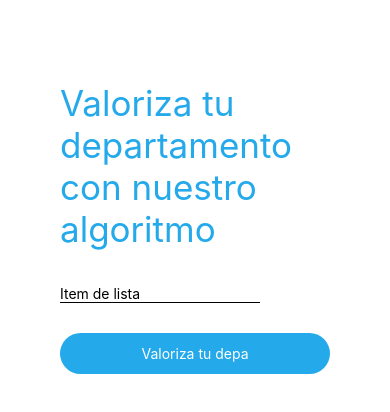
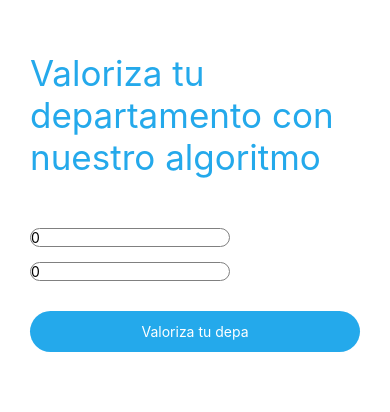
Before and after one commit to javierarancibia/react-native-coderhouse, a React Native app: screen / in a window 390 px wide. Shown: the part 108-520 px from the top of the page. Built offline with nearby package versions, Linux system fonts and the light colour scheme.

Commit message:
Desafio 2

```diff
--- a/App.js
+++ b/App.js
@@ -5,7 +5,6 @@ import Index from './components/Index.js'
 
 export default function App() {
 
-  const [ textValue, setTextValue] = useState('')
   const [load, setLoad] = useState(true)
 
   useEffect(() => {
--- /dev/null
+++ b/components/AptForm.js
@@ -0,0 +1,87 @@
+import React from "react";
+import {
+  Modal,
+  StyleSheet,
+  Text,
+  View,
+  Button,
+  FlatList,
+  TextInput,
+  Pressable,
+} from "react-native";
+
+const AptForm = (props) => {
+  return (
+    <View>
+      <View style={styles.inputContainer}>
+        <TextInput
+          placeholder="Superficie"
+          style={styles.input}
+          onChangeText={props.handleChangeArea}
+          value={props.areaValue}
+        />
+      </View>
+      <View style={styles.inputContainer}>
+        <TextInput
+          placeholder="Numero de Dormitorios"
+          style={styles.input}
+          onChangeText={props.handleChangeBedroom}
+          value={props.bedroomTotal}
+        />
+      </View>
+
+      <View style={styles.button}>
+        <Pressable onPress={props.handleAddItem}>
+          <Text style={{ color: "white" }}> Valoriza tu depa </Text>
+        </Pressable>
+      </View>
+    </View>
+  );
+};
+
+const styles = StyleSheet.create({
+    screen: {
+      padding: 30,
+    },
+    inputContainer: {
+      flexDirection: "row",
+      alignItems: "center",
+      justifyContent: "space-between",
+    },
+    input: {
+      borderColor: "grey",
+      borderWidth: 1,
+      width: 200,
+      marginTop: 15,
+      borderRadius: 15
+    },
+    items: {
+      backgroundColor: "#ECECEC",
+      paddingLeft: 20,
+      paddingRight: 20,
+      marginTop: 20,
+    },
+    item: {
+      padding: 10,
+      marginTop: 10,
+      marginBottom: 10,
+      flexDirection: "row",
+      alignItems: "center",
+      justifyContent: "space-between",
+      borderColor: "black",
+      borderWidth: 1,
+    },
+    button: {
+      alignItems: "center",
+      justifyContent: "center",
+      paddingVertical: 12,
+      paddingHorizontal: 32,
+      elevation: 3,
+      borderRadius: 45,
+      backgroundColor: "#24A9EB",
+      marginTop: 30,
+      padding: 10,
+    },
+  });
+
+export default AptForm;
--- a/components/Index.js
+++ b/components/Index.js
@@ -1,82 +1,91 @@
-import { StatusBar } from "expo-status-bar";
-import React, { useState, useEffect } from "react";
+import React, { useState } from "react";
 import {
   StyleSheet,
   Text,
   View,
-  TextInput,
   Button,
   FlatList,
-  Pressable,
+  StatusBar,
+  SafeAreaView,
 } from "react-native";
-import { useFonts } from "expo-font";
 import IntroText from "./IntroText.js";
 import ModalAlert from "./ModalAlert.js";
+import AptForm from "./AptForm.js";
 
 function Index() {
-  const [textValue, setTextValue] = useState("");
-  const [itemList, setItemList] = useState([]);
+  const [areaValue, setAreaValue] = useState(0);
+  const [bedroomTotal, setBedroomTotal] = useState(0);
+  const [apartmentList, setApartmentList] = useState([]);
   const [itemSelected, setItemSelected] = useState({});
   const [modalVisible, setModalVisible] = useState(false);
 
-  const handleChangeText = (value) => {
-    setTextValue(value);
+  const handleChangeArea = (value) => {
+    setAreaValue(parseInt(value));
+  };
+
+  const handleChangeBedroom = (value) => {
+    setBedroomTotal(parseInt(value));
   };
 
   const handleAddItem = () => {
     const item = {
-      value: textValue,
-      id: Math.random().toString(),
+      area: areaValue,
+      bedroomTotal: bedroomTotal,
+      id: Math.random(6).toString(),
     };
-    setItemList([...itemList, item]);
-    setTextValue("");
+    setApartmentList([...apartmentList, item]);
+    setAreaValue("");
+    setBedroomTotal("");
   };
 
   const handleRemoveItem = (id) => {
     setModalVisible(true);
-    setItemSelected(itemList.find((item) => item.id === id));
+    setItemSelected(apartmentList.find((item) => item.id === id));
   };
 
   const handleRemoveConfirm = () => {
-    const newList = itemList.filter((item) => item.id !== itemSelected.id);
-    setItemList(newList);
+    const newList = apartmentList.filter((item) => item.id !== itemSelected.id);
+    setApartmentList(newList);
     setModalVisible(false);
     setItemSelected({});
   };
 
   return (
-    <View style={styles.screen}>
+    <View >
       <IntroText />
-      <View style={styles.inputContainer}>
-        <TextInput
-          placeholder="Item de lista"
-          style={styles.input}
-          onChangeText={handleChangeText}
-          value={textValue}
+      <AptForm
+        handleChangeArea={handleChangeArea}
+        handleChangeBedroom={handleChangeBedroom}
+        areaValue={areaValue}
+        bedroomTotal={bedroomTotal}
+        handleAddItem={handleAddItem}
       />
-      </View>
-      <View style={styles.button}>
-        <Pressable onPress={handleAddItem}>
-          <Text style={{color: 'white'}}> Valoriza tu depa </Text>
-        </Pressable>
-      </View>
-      <View style={styles.items}>
+      <SafeAreaView style={styles.container}>
           <FlatList
-          data={itemList}
+            data={apartmentList}
             keyExtractor={(item) => item.id}
             renderItem={(data) => (
               <View style={styles.item} key={data.item.id}>
-              <Text>{data.item.value}</Text>
+                <Text>Superficie: {data.item.area}</Text>
+                <Text>Dormitorios: {data.item.bedroomTotal}</Text>
+                <View style={{marginTop:20}}>
                   <Button
-                style={styles.button}
-                title="X"
+                    title="Borrar Info"
                     onPress={() => handleRemoveItem(data.item.id)}
                   />
+                  <Button
+                    title="Confirmar"
+                  />
+                </View>
               </View>
             )}
           />
-      </View>
-      <ModalAlert modalVisible={modalVisible} itemSelected={itemSelected} handleRemoveConfirm={handleRemoveConfirm} />
+      </SafeAreaView>
+      <ModalAlert
+        modalVisible={modalVisible}
+        itemSelected={itemSelected}
+        handleRemoveConfirm={handleRemoveConfirm}
+      />
     </View>
   );
 }
@@ -91,9 +100,9 @@ const styles = StyleSheet.create({
     justifyContent: "space-between",
   },
   input: {
-    borderBottomColor: "black",
-    borderBottomWidth: 1,
-    width: 200,
+    borderColor: "black",
+    borderWidth: 1,
+    width: 100,
   },
   items: {
     backgroundColor: "#ECECEC",
@@ -102,14 +111,16 @@ const styles = StyleSheet.create({
     marginTop: 20,
   },
   item: {
+    flex:1,
     padding: 10,
     marginTop: 10,
     marginBottom: 10,
-    flexDirection: "row",
     alignItems: "center",
     justifyContent: "space-between",
-    borderColor: "black",
-    borderWidth: 1,
+    // borderColor: "black",
+    // borderWidth: 1,
+    // borderRadius:30,
+    marginVertical:8
   },
   button: {
     alignItems: "center",
@@ -119,7 +130,7 @@ const styles = StyleSheet.create({
     elevation: 3,
     borderRadius: 45,
     backgroundColor: "#24A9EB",
-    marginTop: 30,
+    marginTop: 80,
     padding: 10,
   },
 });
--- a/components/IntroText.js
+++ b/components/IntroText.js
@@ -1,6 +1,6 @@
 import { StatusBar } from 'expo-status-bar';
 import React, { useState, useEffect } from 'react';
-import { StyleSheet, Text, View, TextInput, Button } from 'react-native';
+import { StyleSheet, Text, View } from 'react-native';
 
 function IntroText() {
 
--- a/components/ModalAlert.js
+++ b/components/ModalAlert.js
@@ -4,8 +4,6 @@ import {
   StyleSheet,
   Text,
   View,
-  Button,
-  FlatList,
   Pressable,
 } from "react-native";
 
```
Also changed, not shown: assets/headerImg.svg (added). Lines whose indentation alone changed are shown as unchanged.
